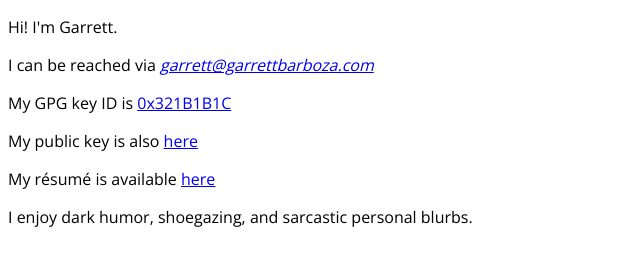
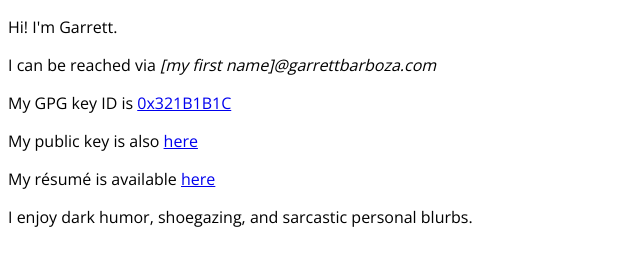
Before and after one commit to garrettbarboza/garrettbarboza.com, a plain HTML site: page index.html in a window 1280 px wide. Shown: the whole page, without its empty margins (0-640 px from the left). Drawn offline with nearby package versions, Linux system fonts and the light colour scheme; a web font is replaced by a local one.

Commit message:
Update index.html
My previous assumption that web crawling bots don't execute JavaScript appears invalid.

```diff
--- a/index.html
+++ b/index.html
@@ -14,7 +14,7 @@
   </head>
   <body>
     <p>Hi! I'm Garrett.</p>
-    <p>I can be reached via <i><a id="blah" href=""></a></i></p>
+    <p>I can be reached via <i>[my first name]@garrettbarboza.com</i></p>
     <p>My GPG key ID is <a href="http://pgp.mit.edu:11371/pks/lookup?search=0x321B1B1C">0x321B1B1C</a></p>
     <p>My public key is also <a href="pub.asc">here</a></p>
     <p>My résumé is available <a href="resume.pdf">here</a></p>
@@ -22,10 +22,5 @@
     <p>I enjoy dark humor, shoegazing, and sarcastic personal blurbs.</p>
 
     <script type="text/javascript" src="g.js"></script>
-    <script type="text/javascript">
-      var blah = [37, 35, 48, 48, 39, 54, 54, 2, 37, 35, 48, 48, 39, 54, 54, 32, 35, 48, 32, 45, 56, 35, 108, 33, 45, 47];
-      document.getElementById("blah").innerHTML = blah.map(function(x) { return String.fromCharCode(x ^ 0x42)}).join("");
-      document.getElementById("blah").href = "mailto:" + document.getElementById("blah").innerHTML;
-      </script>
-    </body>
-  </html>
+  </body>
+</html>
```
